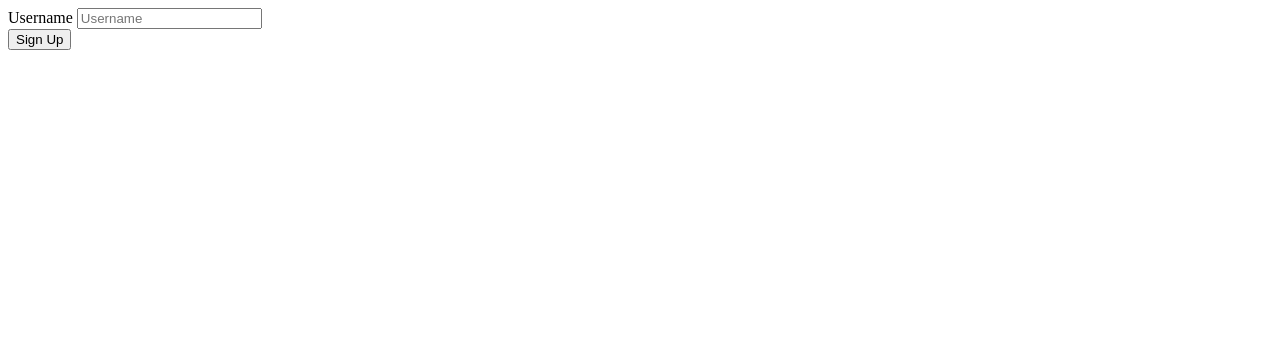
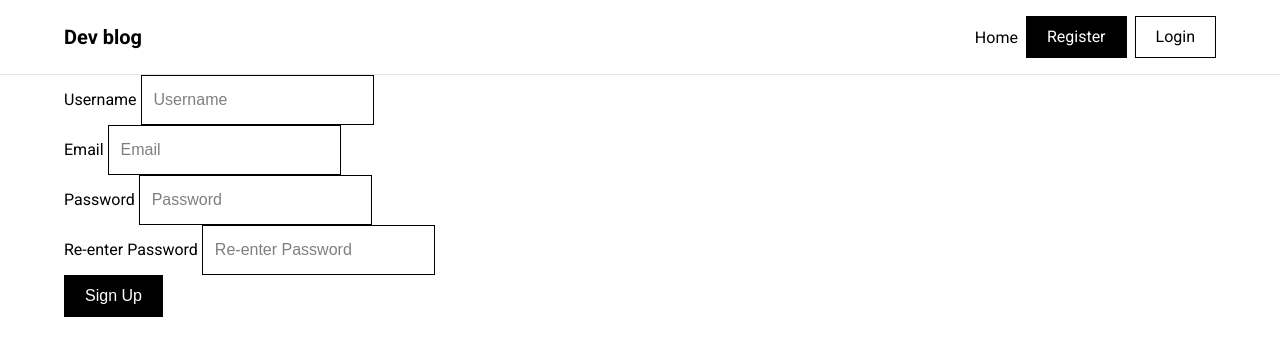
Before and after one commit to spacjar/Simple-Blog-Application-PHP-MVC-, a PHP site: page /register in a window 1280 px wide. Shown: the top 356 px of the page. Run offline with PHP 8.4, Linux system fonts and the light colour scheme.

Commit message:
feat: scripts and styles

```diff
--- a/src/views/layouts/register.php
+++ b/src/views/layouts/register.php
@@ -3,9 +3,24 @@
 <head>
     <meta charset="UTF-8">
     <meta name="viewport" content="width=device-width, initial-scale=1.0">
-    <title>Document</title>
-</head>
+
+    <title>ZWA Term Project - Blog - Register</title>
+
+    <link rel="stylesheet" href="../assets/css/main.css">
+    <!-- <script src="../assets/js/pages/auth/register-validations.js" type="module" defer></script> -->
 <body>
+    <header class="header">
+        <div class="container">
+            <nav>
+                <a href="/" class="header__logo">Dev blog</a>
+                <div class="header__buttons">
+                    <a href="/">Home</a>
+                    <a href="/register" class="cta cta__primary">Register</a>
+                    <a href="/login" class="cta cta__secondary">Login</a>
+                </div>
+            </nav>
+        </div>
+    </header>
     <div class="container">
         {{content}}
     </div>
--- a/src/views/register.php
+++ b/src/views/register.php
@@ -14,6 +14,21 @@
             <div id="username-input-message-placeholder"></div>
         </div>
         <div class="sign-form__group">
+                    <label for="email-input" class="text-regular">Email</label>
+                    <input type="email" id="email-input" name="email" class="input" placeholder="Email">
+                    <div id="email-input-message-placeholder"></div>
+                </div>
+                <div class="sign-form__group">
+                    <label for="password-input" class="text-regular">Password</label>
+                    <input type="password" id="password-input" name="password" autocomplete="new-password" class="input" placeholder="Password">
+                    <div id="password-input-message-placeholder"></div>
+                </div>
+                <div class="sign-form__group">
+                    <label for="password-check-input" class="text-regular">Re-enter Password</label>
+                    <input type="password" id="password-check-input" name="password_repeat" autocomplete="new-password" class="input" placeholder="Re-enter Password">
+                    <div id="password-check-input-message-placeholder"></div>
+                </div>
+        <div class="sign-form__group">
             <button class="cta cta__primary" type="submit">Sign Up</button>
         </div>
     </form>
```
Also changed, not shown: src/views/layouts/login.php (+17 -2 lines), src/views/layouts/main.php (+15 -10 lines), public/assets/css/blog-post.css (added), public/assets/css/components/_buttons.css (added), public/assets/css/components/_footer.css (added), public/assets/css/components/_forms.css (added), public/assets/css/components/_header.css (added), public/assets/css/global/_breakpoints.css (added), public/assets/css/global/_typography.css (added), public/assets/css/global/_variables.css (added), public/assets/css/main.css (added), public/assets/css/pages/blog-post-detail.css (added), public/assets/css/pages/signforms.css (added), public/assets/js/config.js (added), 3 more files.
